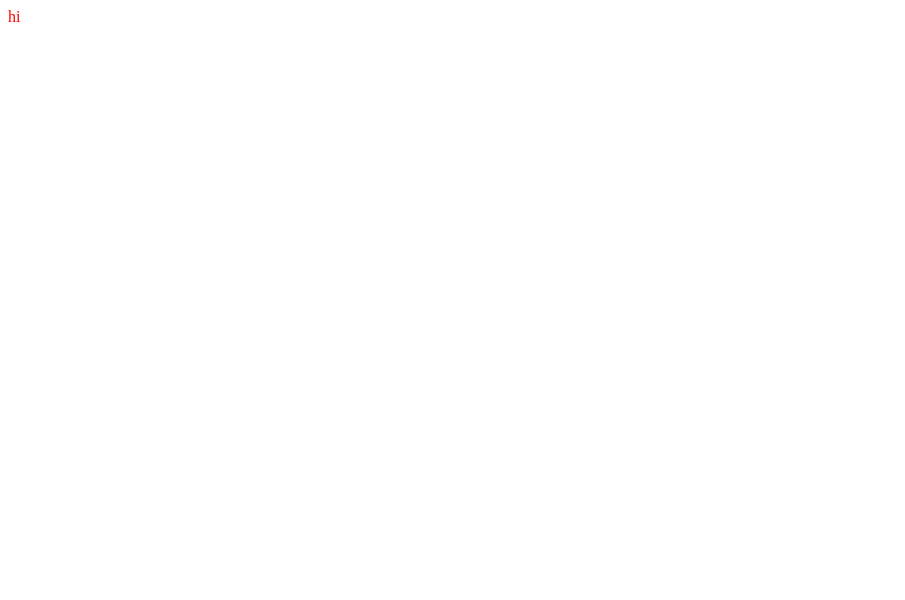
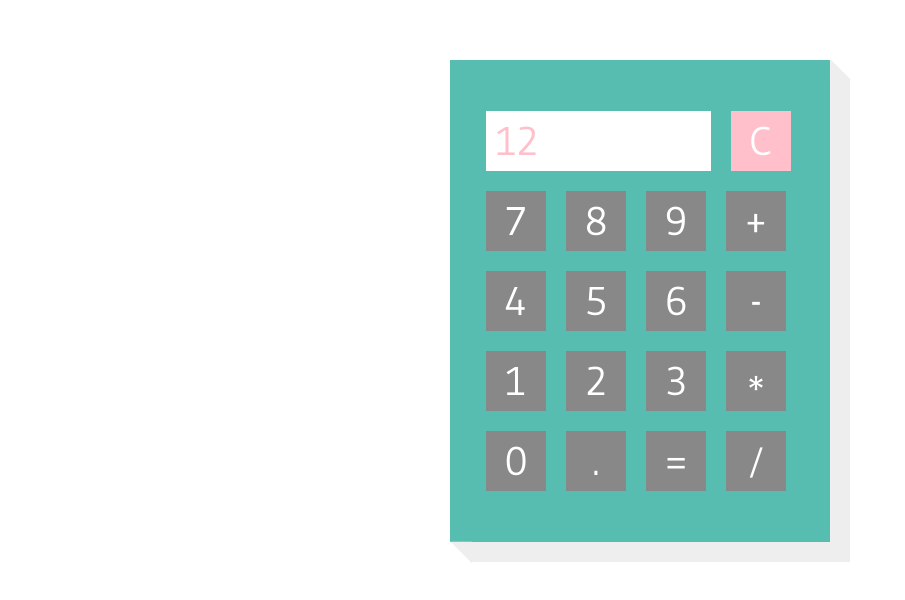
Before and after one commit to ahoef/javascript-calculator, a plain HTML site: page index.html in a window 1280 px wide. Shown: the whole page, without its empty margins (0-905 px from the left). Drawn offline with nearby package versions, Linux system fonts and the light colour scheme.

Commit message:
added reset.css and styled calculator

```diff
--- /dev/null
+++ b/css/reset.css
@@ -0,0 +1,54 @@
+/* http://meyerweb.com/eric/tools/css/reset/
+   v2.0 | 20110126
+   License: none (public domain)
+*/
+
+html, body, div, span, applet, object, iframe,
+h1, h2, h3, h4, h5, h6, p, blockquote, pre,
+a, abbr, acronym, address, big, cite, code,
+del, dfn, em, img, ins, kbd, q, s, samp,
+small, strike, strong, sub, sup, tt, var,
+b, u, i, center,
+dl, dt, dd, ol, ul, li,
+fieldset, form, label, legend,
+table, caption, tbody, tfoot, thead, tr, th, td,
+article, aside, canvas, details, embed,
+figure, figcaption, footer, header, hgroup,
+menu, nav, output, ruby, section, summary,
+time, mark, audio, video {
+  margin: 0;
+  padding: 0;
+  border: 0;
+  font-size: 100%;
+  font: inherit;
+  vertical-align: baseline;
+  -webkit-margin-before: 0;
+  -webkit-margin-after: 0;
+}
+/* HTML5 display-role reset for older browsers */
+article, aside, details, figcaption, figure,
+footer, header, hgroup, menu, nav, section {
+  display: block;
+}
+body {
+  line-height: 1;
+}
+ol, ul {
+  list-style: none;
+}
+blockquote, q {
+  quotes: none;
+}
+blockquote:before, blockquote:after,
+q:before, q:after {
+  content: '';
+  content: none;
+}
+table {
+  border-collapse: collapse;
+  border-spacing: 0;
+}
+
+*, *:before, *:after {
+  -moz-box-sizing: border-box; -webkit-box-sizing: border-box; box-sizing: border-box;
+ }
--- a/css/site.css
+++ b/css/site.css
@@ -1,4 +1,141 @@
+@import url('reset.css');
+
+.clearfix:after {
+  visibility: hidden;
+  display: block;
+  font-size: 0;
+  content: " ";
+  clear: both;
+  height: 0;
+  }
+* html .clearfix             { zoom: 1; } /* IE6 */
+*:first-child+html .clearfix { zoom: 1; } /* IE7 */
+
 body
 {
-  color: red;
+  font-family: 'Gudea', sans-serif;
+  font-size: 2.5em;
 }
+
+.calculator
+{
+  width: 380px;
+  /*height: 500px;*/
+  background-color: #57BDB1;
+  margin: 60px auto;
+  position: relative;
+  /*padding: 30px;*/
+}
+
+.calculator:after
+{
+  content: " ";
+  width: 380px;
+  height: 482px;
+  background-color: #eee;
+  position: absolute;
+  top: 20px;
+  left: 20px;
+  z-index: -1;
+}
+
+.arrow-left, .arrow-right
+{
+  width: 0;
+  height: 0;
+  border-top: 15px solid transparent;
+  border-bottom: 15px solid transparent;
+  position: absolute;
+  transform:rotate(-45deg);
+  -ms-transform:rotate(-45deg); /* IE 9 */
+  -webkit-transform:rotate(-45deg); /* Safari and Chrome */
+}
+
+.arrow-left
+{
+  right: -13px;
+  top: 0;
+  border-right:15px solid #eee;
+}
+
+.arrow-right
+{
+  left: 9px;
+  bottom: -20px;
+  border-left:15px solid #eee;
+}
+
+.calculator-inner
+{
+  margin: 35px;
+  border: 1px solid #57BDB1;
+}
+.top-area
+{
+ /* width: 80%;
+  margin: 25px auto;*/
+  margin: 50px 0 20px 0;
+}
+
+.display
+{
+  height: 60px;
+  width: 73%;
+  background-color: #fff;
+  float: left;
+  margin-right: 20px;
+  color: pink;
+  padding: 10px;
+}
+
+.clear
+{
+  float: left;
+  height: 60px;
+  width: 60px;
+  background-color: pink;
+  color: #fff;
+  padding: 10px;
+  text-align: center;
+}
+
+.buttons
+{
+  display: table;
+  margin-bottom: 50px;
+}
+.buttons li
+{
+  width: 60px;
+  height: 60px;
+  margin-right: 20px;
+  margin-bottom: 20px;
+  float: left;
+  display: table-cell;
+  vertical-align: middle;
+  background-color: #888;
+  color: #fff;
+  text-align: center;
+  padding: 10px;
+}
+
+.buttons li:last-child
+{
+  font-size: .8em;
+  padding: 15px;
+}
+
+.buttons li:nth-child(12)
+{
+  padding: 20px;
+}
+
+.buttons li:nth-child(4n)
+{
+  margin-right: 0;
+}
+
+.buttons li:nth-child(n+12)
+{
+  margin-bottom: 0;
+}
--- a/index.html
+++ b/index.html
@@ -12,6 +12,7 @@
 
     <link rel="icon" type="image/png" href="http://i.imgur.com/bsI3IOt.png">
     <link rel="stylesheet" type="text/css" href="css/site.css">
+    <link href='http://fonts.googleapis.com/css?family=Gudea:400,700' rel='stylesheet' type='text/css'>
 
     <!-- Internet Explorer HTML5 enabling code -->
         <!--[if lt IE 9]>
@@ -25,8 +26,35 @@
   </head>
 
   <body>
+      <div class="calculator">
+        <div class="arrow-left"></div>
+        <div class="arrow-right"></div>
+        <div class="calculator-inner">
 
-    hi
+          <div class="top-area clearfix">
+            <div class="display">12</div>
+            <div class="clear">C</div>
+          </div>
 
+          <ul class="buttons">
+            <li>7</li>
+            <li>8</li>
+            <li>9</li>
+            <li>+</li>
+            <li>4</li>
+            <li>5</li>
+            <li>6</li>
+            <li>-</li>
+            <li>1</li>
+            <li>2</li>
+            <li>3</li>
+            <li>*</li>
+            <li>0</li>
+            <li>.</li>
+            <li>=</li>
+            <li>/</li>
+          </ul>
+        </div>
+      </div>
   </body>
 </html>
--- a/js/site.js
+++ b/js/site.js
@@ -1,6 +1,6 @@
 $(document).ready(function() {
 
-  alert("I am an alert box!");
+
 
 
 });
```
